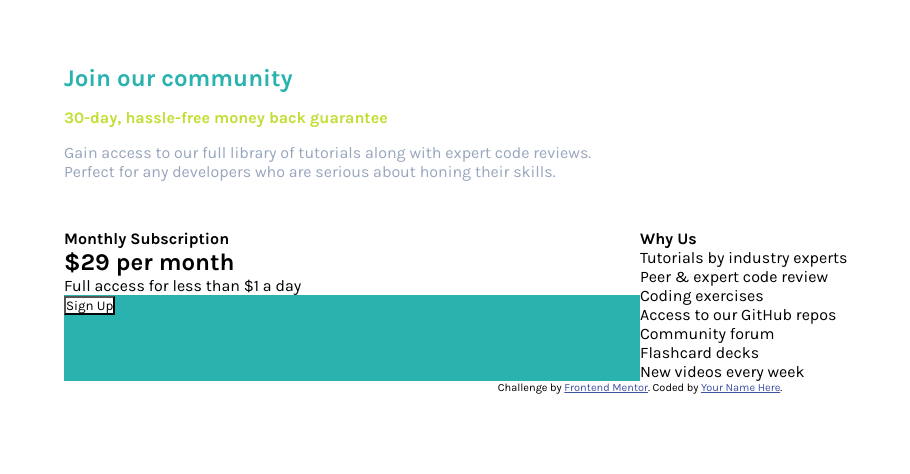
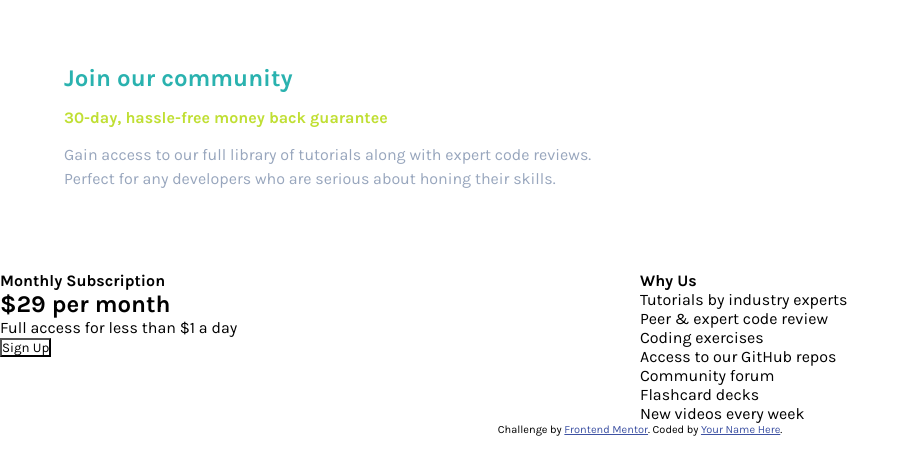
Before and after one commit to nzanzulandry87-byte/single-price-grid-component-master, a plain HTML site: page index.html in a window 1280 px wide. Shown: the whole page, without its empty margins (0-910 px from the left). Drawn offline with Linux system fonts and the light colour scheme.

Commit message:
formatting: commit message

```diff
--- a/style.css
+++ b/style.css
@@ -13,11 +13,13 @@
     padding: 0;
 }
 body {
-    padding:5%;
     min-height: 100vh;
 }
-.single_price{
-    margin-bottom: 2rem;
+.top_component{
+    padding:5%;
+}
+.bottom_component{
+    background-color: hsl(179, 62%, 43%);
 }
 .single_price h2 {
     color: hsl(179, 62%, 43%);
@@ -30,11 +32,11 @@ body {
 .single_price p {
     color: hsl(218, 22%, 67%);
     padding-bottom: 1rem;
+    line-height: 1.5rem;
 }
 .info{
     display: flex;
 }
 .price{
     width: 50%;
-    background-color: hsl(179, 62%, 43%);
 }
```
